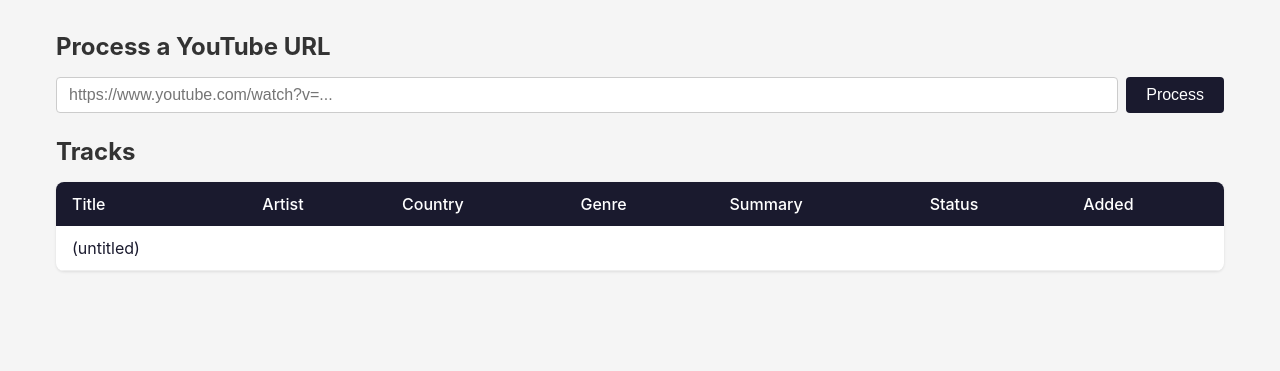
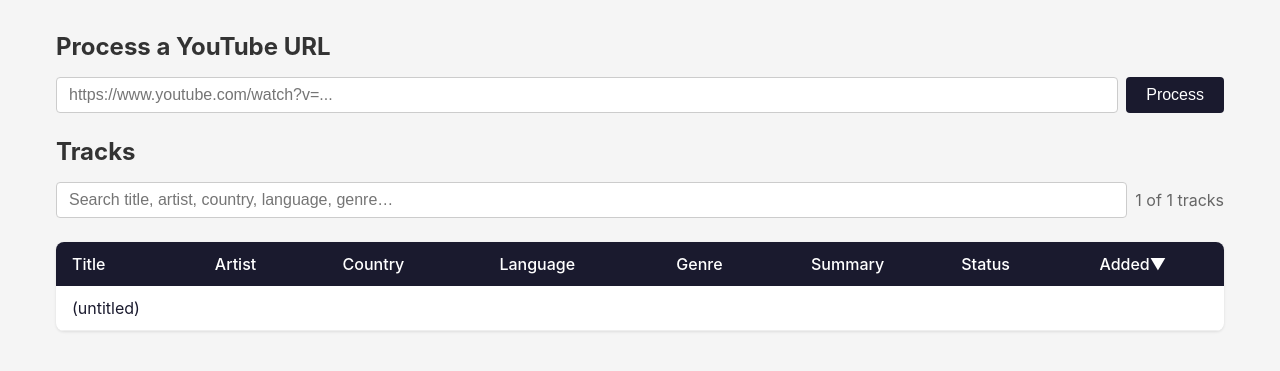
Before and after one commit to christopher-kirkley/ytresearch-web, a Flask app: page / in a window 1280 px wide. Shown: the part 52-423 px from the top of the page. Run offline with Flask 3, Linux system fonts and the light colour scheme; a user stored in the database is signed in; a database or web service that is not in the repository returns one stand-in record (values such as "Sample title"); some libraries are stand-ins or nearby versions.

Commit message:
Add client-side search, sort, and Language column to dashboard

```diff
--- a/src/ytresearch_web/templates/dashboard.html
+++ b/src/ytresearch_web/templates/dashboard.html
@@ -16,24 +16,38 @@
 
 <h2 style="margin-bottom: 1rem;">Tracks</h2>
 {% if tracks %}
+<div class="form-row" style="align-items: center;">
+    <input type="text" id="track-search" placeholder="Search title, artist, country, language, genre…">
+    <span id="track-count" style="color: #666; white-space: nowrap;"></span>
+</div>
+<p id="search-empty" style="display: none; color: #666;">No tracks match your search.</p>
 <table>
     <thead>
         <tr>
-            <th>Title</th>
-            <th>Artist</th>
-            <th>Country</th>
-            <th>Genre</th>
+            <th class="sortable" data-key="title" data-type="text">Title<span class="sort-ind"></span></th>
+            <th class="sortable" data-key="artist" data-type="text">Artist<span class="sort-ind"></span></th>
+            <th class="sortable" data-key="country" data-type="text">Country<span class="sort-ind"></span></th>
+            <th class="sortable" data-key="language" data-type="text">Language<span class="sort-ind"></span></th>
+            <th class="sortable" data-key="genre" data-type="text">Genre<span class="sort-ind"></span></th>
             <th>Summary</th>
-            <th>Status</th>
-            <th>Added</th>
+            <th class="sortable" data-key="status" data-type="text">Status<span class="sort-ind"></span></th>
+            <th class="sortable" data-key="added" data-type="date">Added<span class="sort-ind"></span></th>
         </tr>
     </thead>
     <tbody id="tracks-body">
         {% for t in tracks %}
-        <tr id="row-{{ t.youtube_id }}">
+        <tr id="row-{{ t.youtube_id }}"
+            data-title="{{ (t.title or '')|lower }}"
+            data-artist="{{ (t.artist or '')|lower }}"
+            data-country="{{ (t.country or '')|lower }}"
+            data-language="{{ (t.language_ethnic_group or '')|lower }}"
+            data-genre="{{ (t.genre or '')|lower }}"
+            data-status="{{ t.status or '' }}"
+            data-added="{{ t.created_at.strftime('%Y-%m-%d') if t.created_at else '' }}">
             <td><a class="track-link" href="{{ url_for('track_detail', youtube_id=t.youtube_id) }}">{{ t.title or '(untitled)' }}</a></td>
             <td>{{ t.artist or '' }}</td>
             <td>{{ t.country or '' }}</td>
+            <td>{{ t.language_ethnic_group or '' }}</td>
             <td>{{ t.genre or '' }}</td>
             <td>{{ (t.summary_short or '')[:80] }}{% if t.summary_short and t.summary_short|length > 80 %}...{% endif %}</td>
             <td><span class="status-badge status-{{ t.status }}">{{ t.status }}</span></td>
@@ -48,6 +62,9 @@
 
 <style>
 @keyframes spin { to { transform: rotate(360deg); } }
+th.sortable { cursor: pointer; user-select: none; }
+th.sortable:hover { background: #16213e; }
+.sort-ind { display: inline-block; width: 1em; }
 </style>
 
 <script>
@@ -148,4 +165,75 @@
     }
 }
 </script>
+<script type="module">
+import { matchesQuery, makeComparator } from "{{ url_for('static', filename='js/track-table.js') }}";
+
+const tbody = document.getElementById('tracks-body');
+const searchInput = document.getElementById('track-search');
+const countEl = document.getElementById('track-count');
+const emptyEl = document.getElementById('search-empty');
+
+// Only run if the table is present (it is hidden when there are no tracks).
+if (tbody && searchInput) {
+    const SEARCH_KEYS = ['title', 'artist', 'country', 'language', 'genre'];
+    let sortState = { key: 'added', dir: 'desc' };
+
+    const allRows = () => Array.from(tbody.querySelectorAll('tr'));
+    const haystack = (row) => SEARCH_KEYS.map((k) => row.dataset[k] || '').join(' ');
+
+    function applyFilter() {
+        const q = searchInput.value;
+        const rows = allRows();
+        let visible = 0;
+        for (const row of rows) {
+            const show = matchesQuery(haystack(row), q);
+            row.style.display = show ? '' : 'none';
+            if (show) visible++;
+        }
+        countEl.textContent = `${visible} of ${rows.length} tracks`;
+        emptyEl.style.display = visible === 0 ? 'block' : 'none';
+    }
+
+    function updateIndicators() {
+        document.querySelectorAll('th.sortable').forEach((th) => {
+            const ind = th.querySelector('.sort-ind');
+            ind.textContent = th.dataset.key === sortState.key
+                ? (sortState.dir === 'asc' ? ' ▲' : ' ▼')
+                : '';
+        });
+    }
+
+    function applySort() {
+        const { key, dir } = sortState;
+        const th = document.querySelector(`th.sortable[data-key="${key}"]`);
+        const type = th ? th.dataset.type : 'text';
+        const cmp = makeComparator(type, dir);
+        const rows = allRows();
+        rows.sort((ra, rb) => cmp(ra.dataset[key] || '', rb.dataset[key] || ''));
+        for (const row of rows) tbody.appendChild(row); // reorder in place
+        updateIndicators();
+    }
+
+    document.querySelectorAll('th.sortable').forEach((th) => {
+        th.addEventListener('click', () => {
+            const key = th.dataset.key;
+            if (sortState.key === key) {
+                sortState.dir = sortState.dir === 'asc' ? 'desc' : 'asc';
+            } else {
+                sortState = { key, dir: 'asc' };
+            }
+            applySort();
+        });
+    });
+
+    let debounce;
+    searchInput.addEventListener('input', () => {
+        clearTimeout(debounce);
+        debounce = setTimeout(applyFilter, 150);
+    });
+
+    applySort();   // establish default newest-first order + indicator
+    applyFilter(); // populate the "N of M tracks" count
+}
+</script>
 {% endblock %}
```
